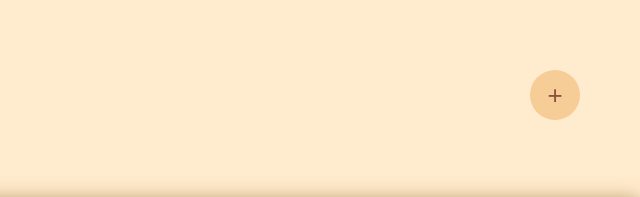
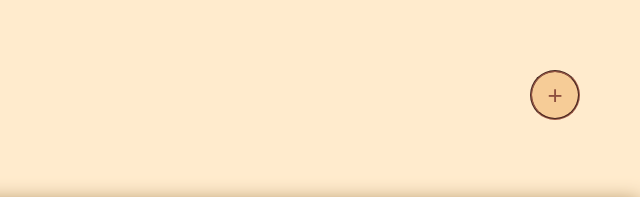
Before and after one commit to TerraPlayer1/top-library, a plain HTML site: page index.html in a window 1280 px wide. In both pictures the pointer is over the button 1195 px from the left and 655 px from the top of the page. Shown: the part 560-757 px from the top of the page, 640-1280 px from the left. Drawn offline with Linux system fonts and the light colour scheme.

Commit message:
Add button click style to add book button

```diff
--- a/styles.css
+++ b/styles.css
@@ -54,6 +54,14 @@ header {
   bottom: 120px;
 }
 
+.add-book:hover {
+  border: var(--sec-text-color) 2px groove ;
+}
+
+.add-book:active {
+  opacity: 0.8;
+}
+
 footer {
   background-color: var(--main-bg-color);
   box-shadow: 0px -0px 20px var(--shadow-color);
```
